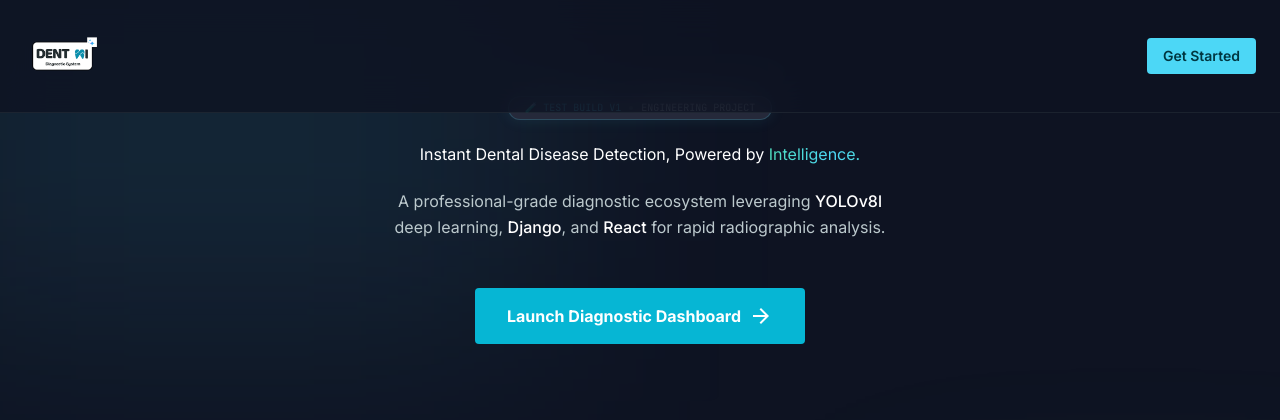
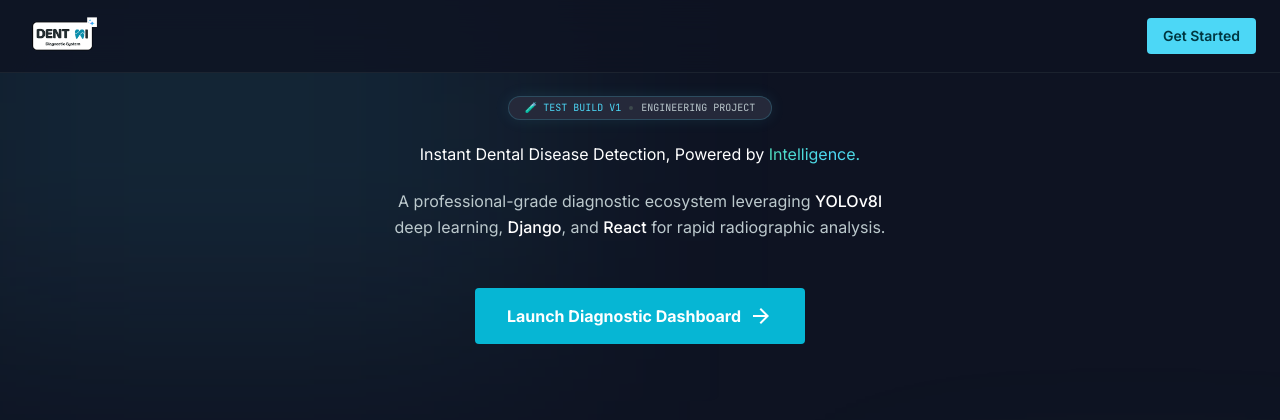
Before and after one commit to SiddheshRane049/DENTAI, a Django app: page / in a window 1280 px wide. Shown: the top 420 px of the page. Run offline with Django 5.2, Linux system fonts and the light colour scheme; some libraries are stand-ins or nearby versions.

Commit message:
Fix navbar scroll height stutter and resize animation

```diff
--- a/templates/home.html
+++ b/templates/home.html
@@ -169,8 +169,8 @@
 </head>
 <body class="font-body-md text-body-md">
 <!-- Navbar -->
-<nav class="fixed top-0 w-full z-50 glass-nav border-b border-outline-variant/30 transition-all duration-300" id="main-nav">
-<div class="flex justify-between items-center px-gutter py-md max-w-container-max mx-auto h-16">
+<nav class="fixed top-0 w-full z-50 glass-nav border-b border-outline-variant/30 transition-all duration-300 py-4" id="main-nav">
+<div class="flex justify-between items-center px-gutter max-w-container-max mx-auto">
 <div class="flex flex-col">
 <div class="flex items-center h-10"><img src="/static/logo.png" alt="DentAI Logo" class="h-full w-auto object-contain"></div>
 
@@ -433,11 +433,11 @@
       const nav = document.getElementById('main-nav');
       if (window.scrollY > 50) {
         nav.classList.add('py-2');
-        nav.classList.remove('py-md');
+        nav.classList.remove('py-4');
         nav.style.background = 'rgba(14, 19, 34, 0.95)';
       } else {
         nav.classList.remove('py-2');
-        nav.classList.add('py-md');
+        nav.classList.add('py-4');
         nav.style.background = 'rgba(14, 19, 34, 0.8)';
       }
     });
```
Also changed, not shown: index.html (+4 -4 lines).
